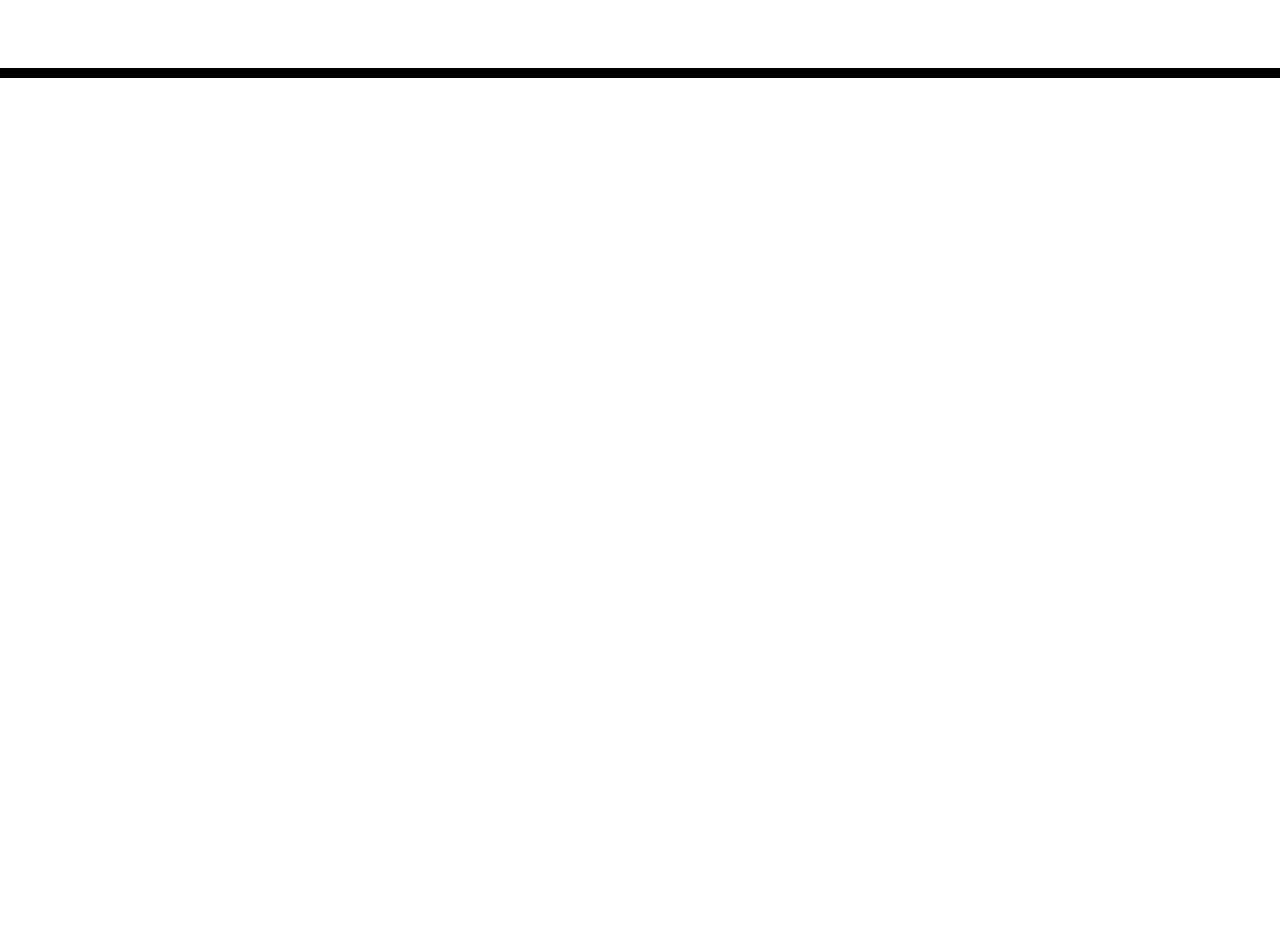
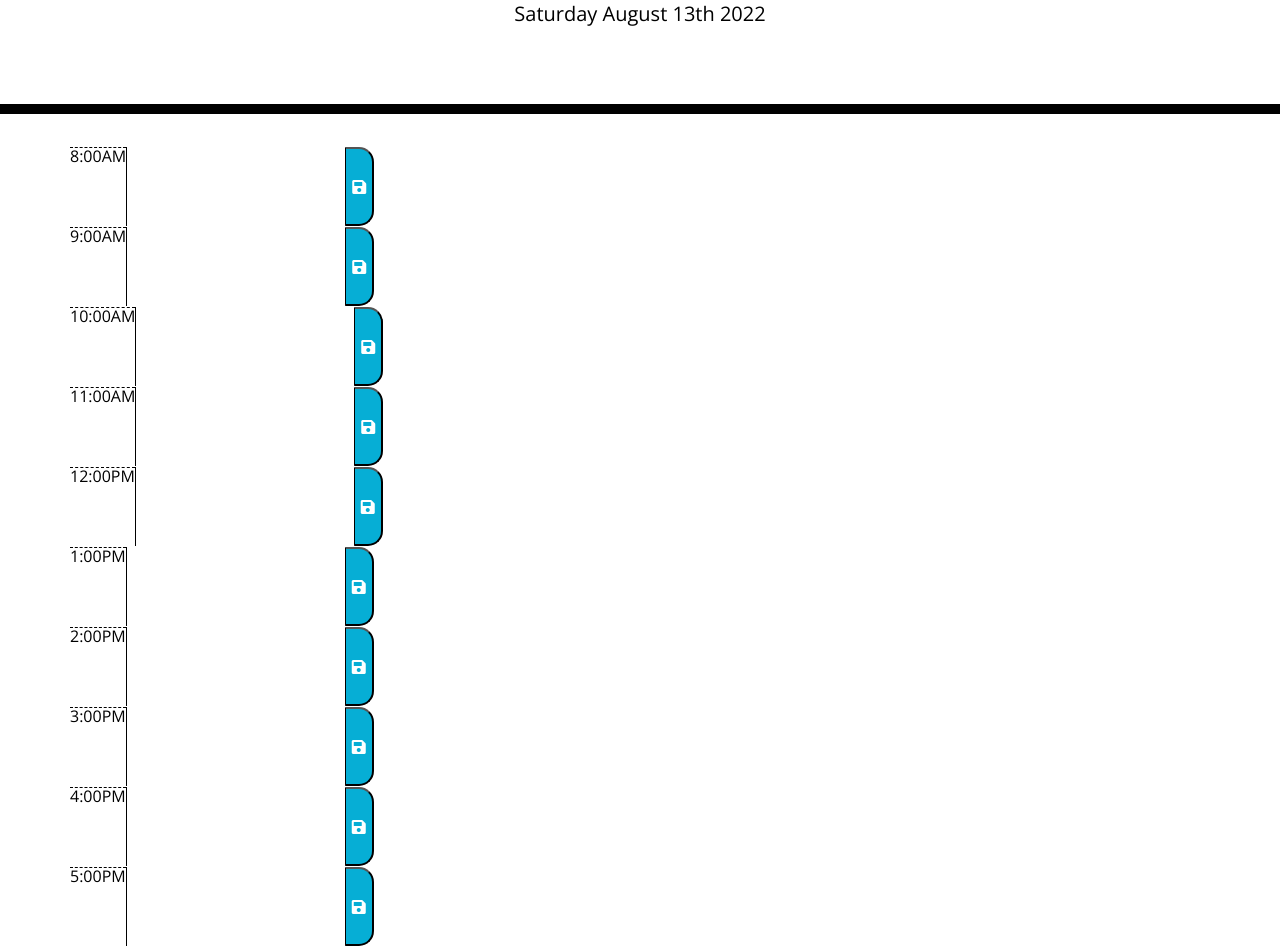
Before and after one commit to jlara65/work-day-scheduler, a plain HTML site: page index.html in a window 1280 px wide. Shown: the part 190-1136 px from the top of the page. Before the commit the page ends 800 px from the top, so only its background shows below. Drawn offline with nearby package versions, Linux system fonts and the light colour scheme.

Commit message:
created js file, added current date function, add the hour time slot row and additional some stuff in class name

```diff
--- a/assets/css/style.css
+++ b/assets/css/style.css
@@ -4,7 +4,7 @@ body {
   line-height: 1;
 }
 
-textarea{
+textarea{ /* added */
   background: transparent;
   border: none;
   resize: none;
@@ -13,7 +13,7 @@ textarea{
   padding: 10px;
 }
 
-.jumbotron {
+.jumbotron { /* it is already in html */
   text-align: center;
   background-color: transparent;
   color: black;
@@ -21,22 +21,22 @@ textarea{
   border-bottom: 10px solid black;
 }
 
-.description{
+.description{ /* added */
   white-space: pre-wrap;
 }
 
-.time-block{
+.time-block{ /* added */
   text-align: center;
   border-radius: 15px;
 }
 
-.row {
+.row { /* added */
   white-space: pre-wrap;
   height: 80px;
   border-top: 1px solid white;;
 }
 
-.hour {
+.hour { /* added */
   background-color: #ffffff;
   color: #000000;
   border-top: 1px dashed #000000;
@@ -57,7 +57,7 @@ textarea{
   color: white;
 }
 
-.saveBtn {
+.saveBtn { /* added */
   border-left: 1px solid black;
   border-top-right-radius: 15px;
   border-bottom-right-radius: 15px;
@@ -65,7 +65,7 @@ textarea{
   color: white;
 }
 
-.saveBtn i:hover {
+.saveBtn i:hover { /* added */
   font-size: 20px;
   transition: all .3s ease-in-out;
 }
--- /dev/null
+++ b/assets/js/script.js
@@ -0,0 +1,6 @@
+let nowDate = moment().format('dddd MMMM Do YYYY');
+
+function displayDate() {
+    $('#currentDay').text(nowDate);
+}
+displayDate();
--- a/index.html
+++ b/index.html
@@ -30,9 +30,61 @@
     </header>
     <div class="container">
       <!-- TimeBlocks go here -->
+      <div class="row time-block">
+        <div class="hour">8:00AM</div>
+        <textarea class="description" id="08"></textarea>
+        <button class="saveBtn" id="btn08"><i class="fas fa-save"></i></button>
+      </div>
+      <div class="row time-block">
+        <div class="hour">9:00AM</div>
+        <textarea class="description" id="09"></textarea>
+        <button class="saveBtn" id="btn09"><i class="fas fa-save"></i></button>
+      </div>
+      <div class="row time-block">
+        <div class="hour">10:00AM</div>
+        <textarea class="description" id="10"></textarea>
+        <button class="saveBtn" id="btn10"><i class="fas fa-save"></i></button>
+      </div>
+      <div class="row time-block">
+        <div class="hour">11:00AM</div>
+        <textarea class="description" id="11"></textarea>
+        <button class="saveBtn" id="btn11"><i class="fas fa-save"></i></button>
+      </div>
+      <div class="row time-block">
+        <div class="hour">12:00PM</div>
+        <textarea class="description" id="12"></textarea>
+        <button class="saveBtn" id="btn12"><i class="fas fa-save"></i></button>
+      </div>
+      <div class="row time-block">
+        <div class="hour">1:00PM</div>
+        <textarea class="description" id="01"></textarea>
+        <button class="saveBtn" id="btn01"><i class="fas fa-save"></i></button>
+      </div>
+      <div class="row time-block">
+        <div class="hour">2:00PM</div>
+        <textarea class="description" id="02"></textarea>
+        <button class="saveBtn" id="btn02"><i class="fas fa-save"></i></button>
+      </div>
+      <div class="row time-block">
+        <div class="hour">3:00PM</div>
+        <textarea class="description" id="03"></textarea>
+        <button class="saveBtn" id="btn03"><i class="fas fa-save"></i></button>
+      </div>
+      <div class="row time-block">
+        <div class="hour">4:00PM</div>
+        <textarea class="description" id="04"></textarea>
+        <button class="saveBtn" id="btn04"><i class="fas fa-save"></i></button>
+      </div>
+      <div class="row time-block">
+        <div class="hour">5:00PM</div>
+        <textarea class="description" id="05"></textarea>
+        <button class="saveBtn" id="btn05"><i class="fas fa-save"></i></button>
+      </div>
+
     </div>
 
     <script src="https://code.jquery.com/jquery-3.4.1.min.js"></script>
     <script src="https://cdnjs.cloudflare.com/ajax/libs/moment.js/2.24.0/moment.min.js"></script>
+    <script src="./assets/js/script.js"></script>
   </body>
 </html>
```
